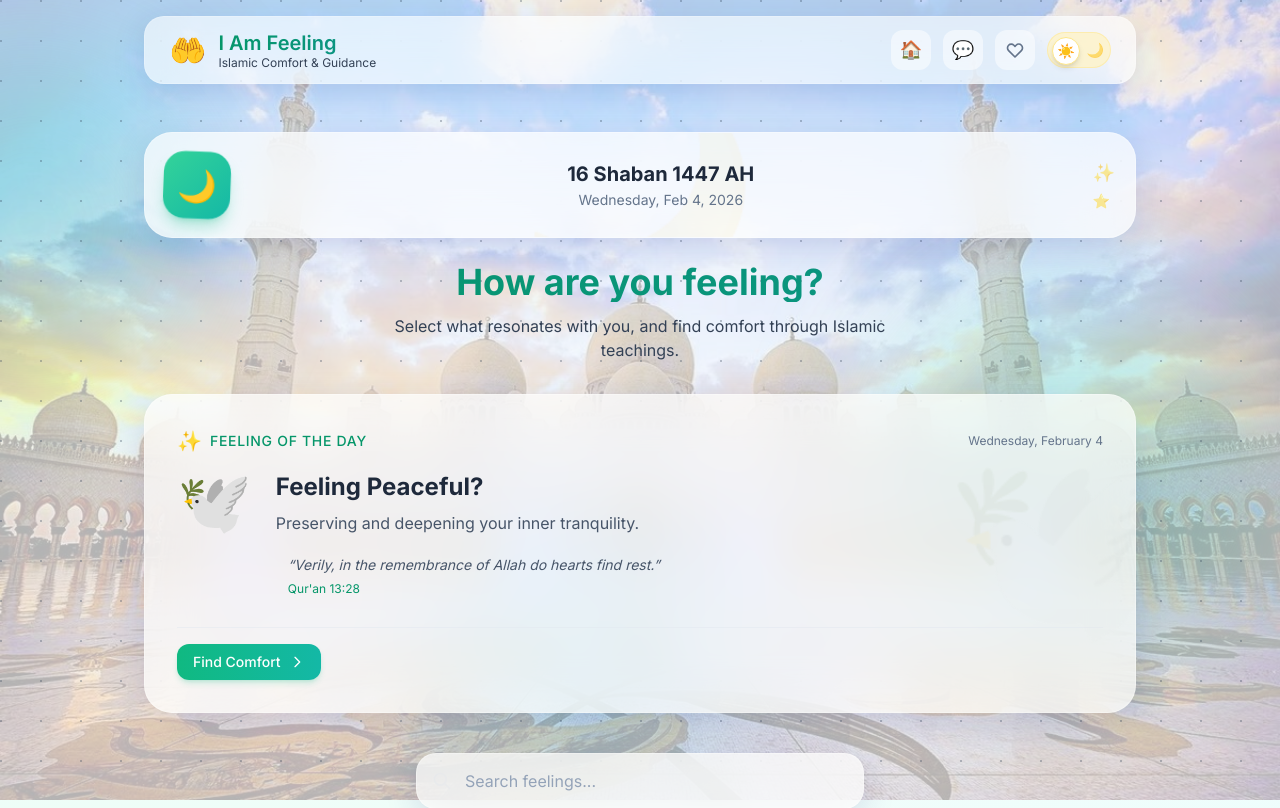
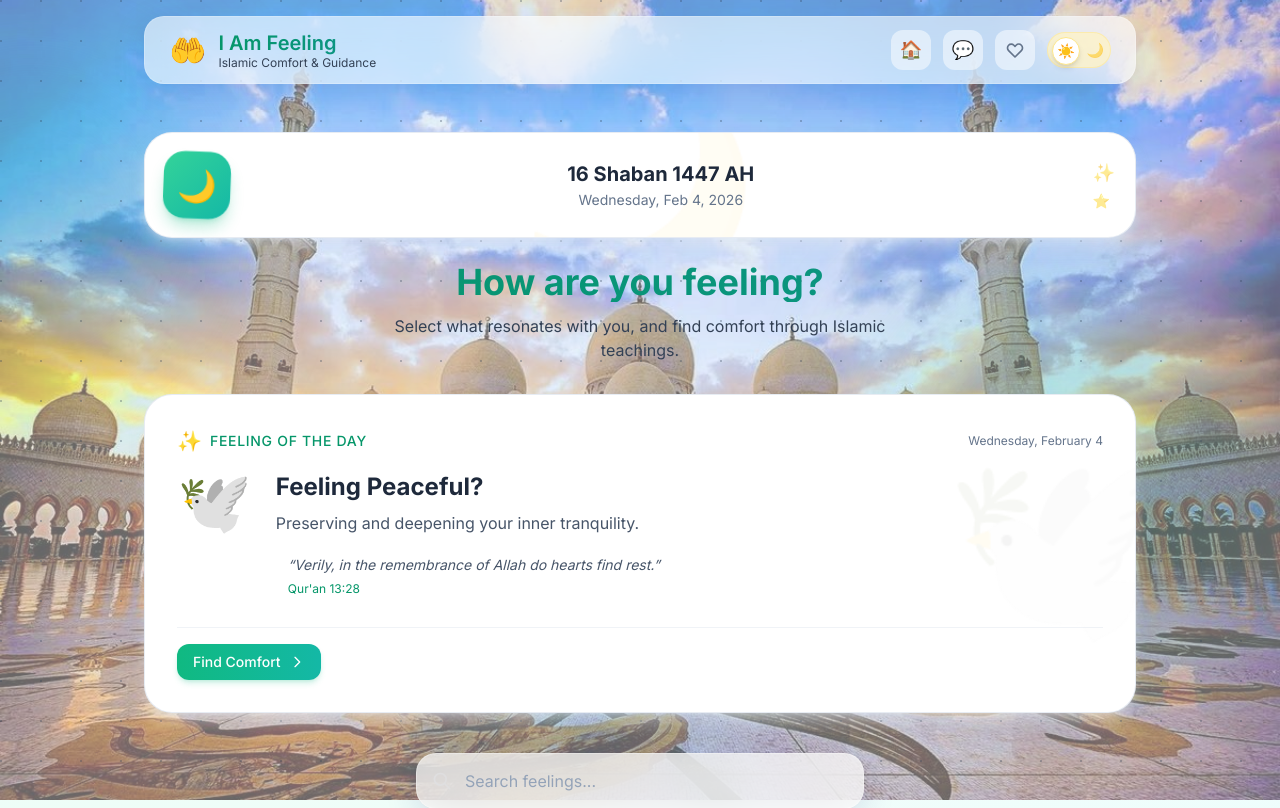
Before and after one commit to Fathir2001/verses, a Next.js app: page /feelings in a window 1280 px wide. Shown: the top 808 px of the page. Built offline with nearby package versions, Linux system fonts and the light colour scheme.

Commit message:
refactor: adjust background overlay opacity in AnimatedBackground and update GlassCard styles for improved aesthetics

```diff
--- a/components/AnimatedBackground.tsx
+++ b/components/AnimatedBackground.tsx
@@ -25,7 +25,7 @@ export function AnimatedBackground() {
           className="absolute inset-0 bg-cover bg-center bg-no-repeat"
           style={{ backgroundImage: "url('/background.jpeg')" }}
         />
-        <div className="absolute inset-0 bg-white/70 dark:bg-slate-900/60" />
+        <div className="absolute inset-0 bg-white/40 dark:bg-slate-900/50" />
       </div>
     );
   }
@@ -38,7 +38,7 @@ export function AnimatedBackground() {
         style={{ backgroundImage: "url('/background.jpeg')" }}
       />
       {/* Semi-transparent overlay */}
-      <div className="absolute inset-0 bg-white/70 dark:bg-slate-900/60" />
+      <div className="absolute inset-0 bg-white/40 dark:bg-slate-900/50" />
 
       {/* Animated blobs */}
       <motion.div
--- a/components/GlassCard.tsx
+++ b/components/GlassCard.tsx
@@ -21,10 +21,10 @@ export function GlassCard({
     <motion.div
       className={cn(
         "relative rounded-3xl overflow-hidden",
-        "bg-white/70 dark:bg-slate-800/70",
+        "bg-white dark:bg-slate-800/95",
         "backdrop-blur-xl",
-        "border border-white/30 dark:border-white/10",
-        "shadow-glass dark:shadow-glass-dark",
+        "border border-slate-200/80 dark:border-white/10",
+        "shadow-lg shadow-slate-200/50 dark:shadow-slate-900/50",
         hover && "cursor-pointer",
         glow &&
           "before:absolute before:inset-0 before:rounded-3xl before:bg-gradient-to-br before:from-emerald-500/10 before:to-teal-500/10 before:opacity-0 before:transition-opacity before:duration-300 hover:before:opacity-100",
```
